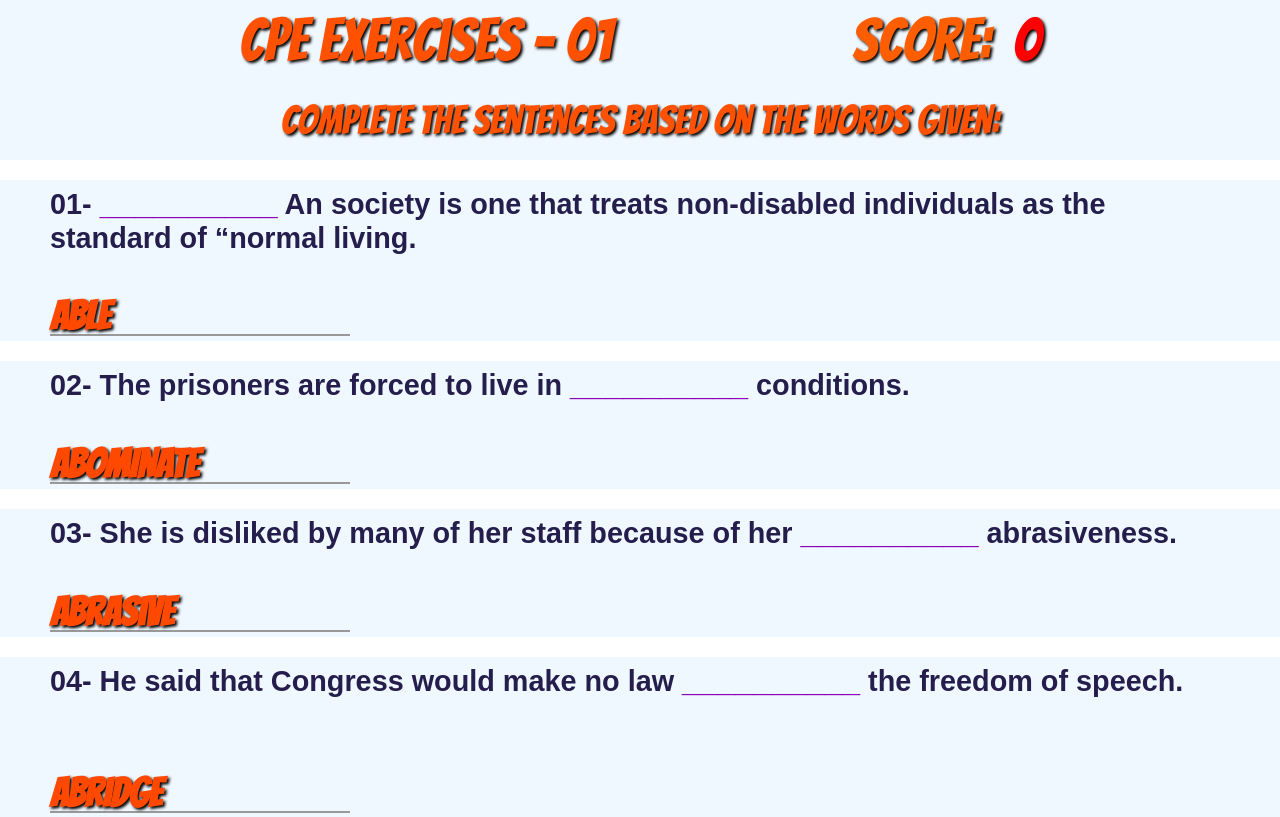
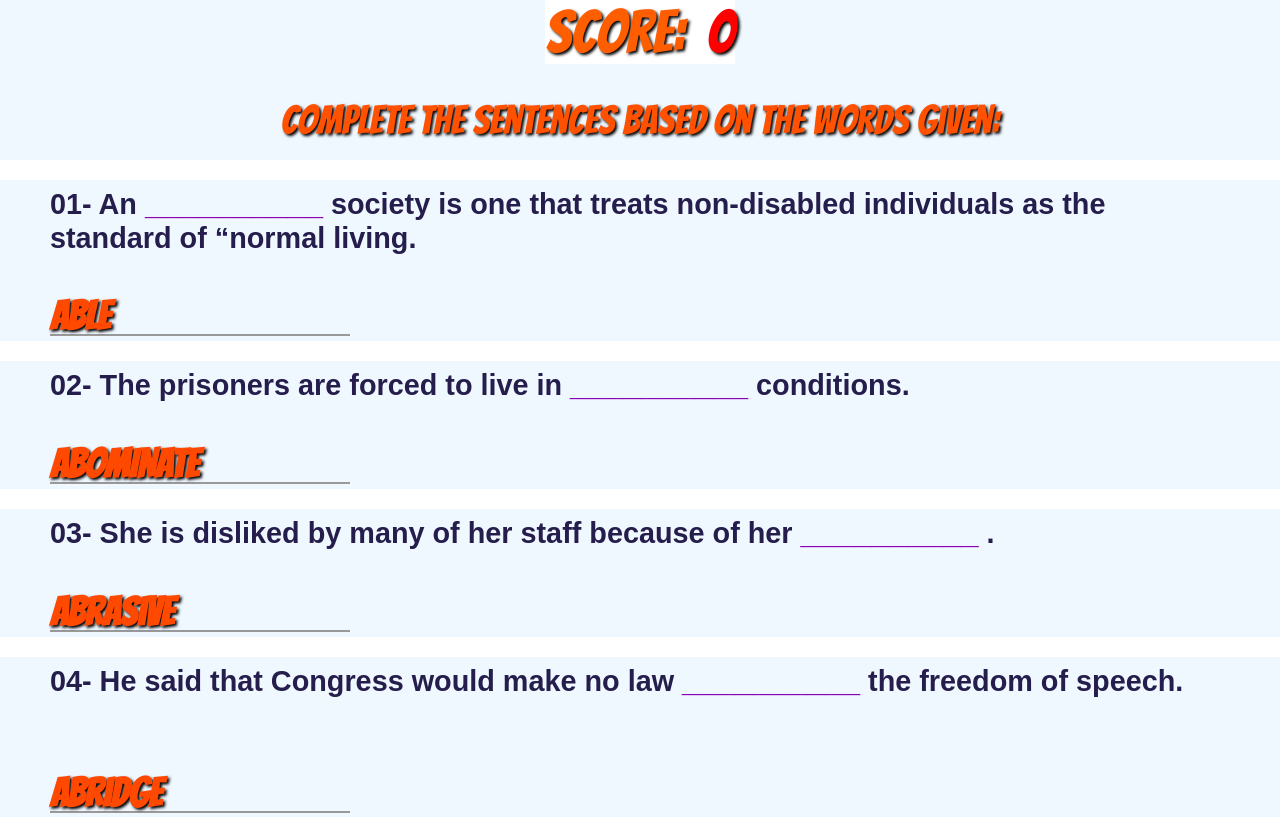
Before and after one commit to Teacher-Jorge/cpe-exercise-1, a plain HTML site: page index.html in a window 1280 px wide. Shown: the top 817 px of the page. Drawn offline with Linux system fonts and the light colour scheme.

Commit message:
Add files via upload

```diff
--- a/index.html
+++ b/index.html
@@ -4,16 +4,17 @@
     <meta charset="UTF-8">
     <meta http-equiv="X-UA-Compatible" content="IE=edge">
     <meta name="viewport" content="width=device-width, initial-scale=1.0">
-    <title>CPE Exercises</title>
+    <title>CPE Exercises 01</title>
     <link rel="stylesheet" href="style.css">
 </head>
 <body>
-        <div class="page">CPE Exercises - 01<div class="score">Score: <span id="score" class="score-number">0</span> </div></div>
+        <div class="page">
+            <div class="score">Score: <span id="score" class="score-number">0</span></div></div>
         <div class="heading">Complete the sentences based on the words given:</div>
         <div class="questions-container">
             <div class="question">
 
-                <h2>01-  <span id="word1" class="words" >__________</span> An society is one that treats non-disabled individuals as the standard of “normal living.
+                <h2>01- An <span id="word1" class="words" >__________</span> society is one that treats non-disabled individuals as the standard of “normal living.
                     <img id="check1" class="check" src="images/check.png" alt="">
                     <div class="field-group">
                     <input id="input1" class="input-field" placeholder="Enter Name" type="text" name="name" autocomplete="off"/>
@@ -38,7 +39,7 @@
 
     <div class="questions-container">
         <div class="question">
-            <h2>03- She is disliked by many of her staff because of her  <span id="word3" class="words" >__________</span> abrasiveness.
+            <h2>03- She is disliked by many of her staff because of her  <span id="word3" class="words" >__________</span> .
                 <img id="check3" class="check" src="images/check.png" alt="">
                 <div class="field-group">
                 <input id="input3" class="input-field" placeholder="Enter Name" type="text" name="name" autocomplete="off"/>
--- a/style.css
+++ b/style.css
@@ -16,14 +16,21 @@ body {
 }
 
 .page {
+
     background-color: aliceblue;
     font-size: 60px;
     display: flex;
     height:80px;
-    justify-content:space-evenly;
+    justify-content:space-around;
     align-items: center;
     color:rgb(255, 81, 0);
     text-shadow: 2px 2px 3px rgb(0, 0, 0);
+}
+
+.score {
+    position: fixed;
+    top: 0;
+    background: white;
 }
 
 .heading {
```
